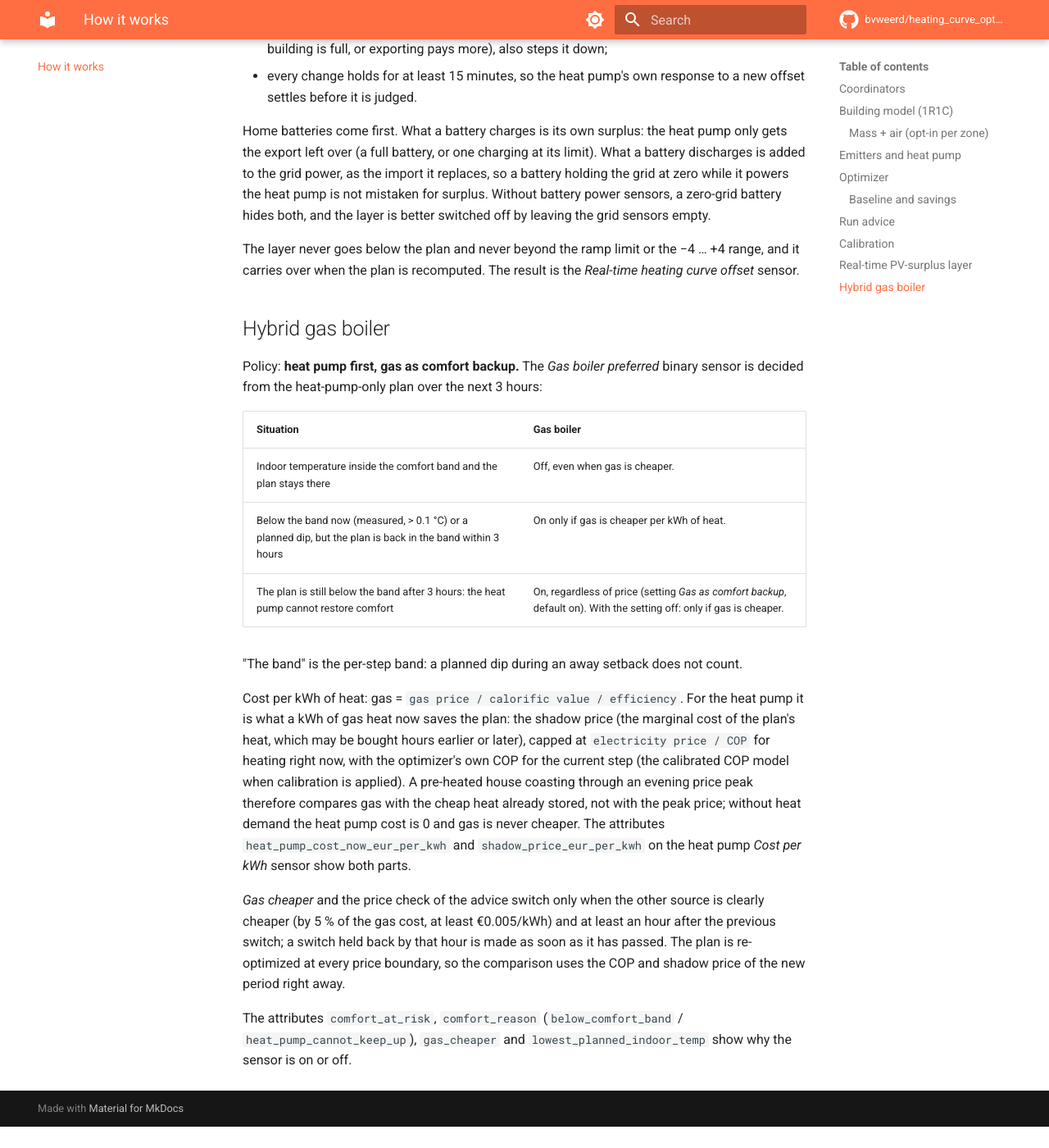
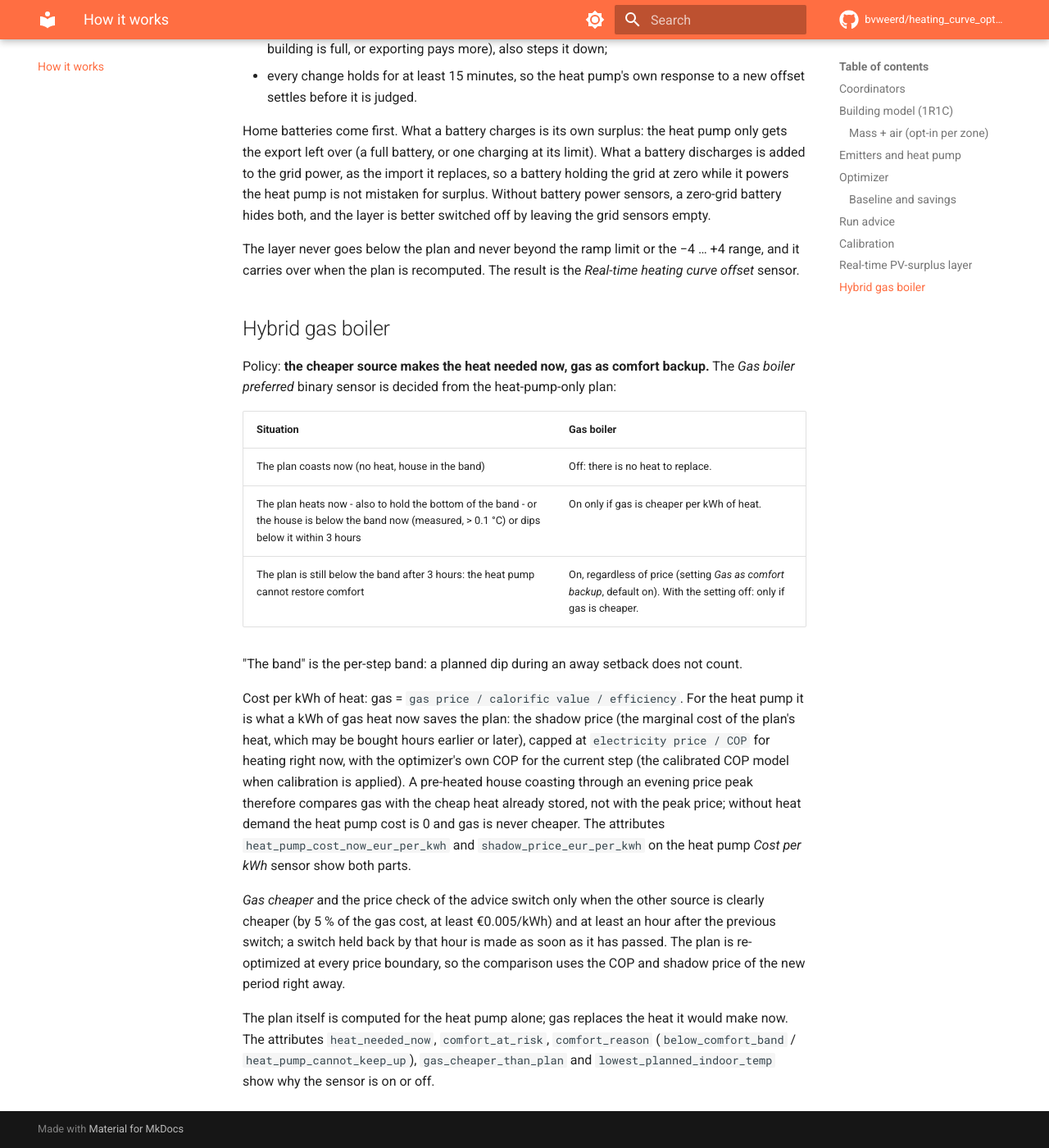
Before and after one commit to bvweerd/heating_curve_optimizer, an MkDocs documentation site: the page built from docs/algorithm.md, in a window 1280 px wide and 1400 px high, scrolled down 5275 px. Shown: the whole window at 82% size. Built offline with MkDocs 1.6.1 and Material for MkDocs 9.7.7, drawn with Linux system fonts in a browser that asks for light colours; comment, search, counter and statistics services are not loaded; before the commit the page ends 6649 px from its top, so only the background shows below that.

Commit message:
feat: gas advice makes the heat needed now with the cheaper source (#233)
Gas is advised whenever the plan heats now (heat_pump_plan_on, else planned heat output) or comfort is at risk, and gas is cheaper than the plan's marginal heat. While the plan coasts gas stays off; the comfort backup is unchanged. New attribute heat_needed_now.

Co-Authored-By: Claude Opus 5.5 <noreply@anthropic.com>
Claude-Session: https://claude.ai/code/session_01W6MpP7FwEq8H4unfPPxUKG

```diff
--- a/docs/algorithm.md
+++ b/docs/algorithm.md
@@ -262,14 +262,14 @@ result is the *Real-time heating curve offset* sensor.
 
 ## Hybrid gas boiler
 
-Policy: **heat pump first, gas as comfort backup.** The *Gas boiler
-preferred* binary sensor is decided from the heat-pump-only plan over the
-next 3 hours:
+Policy: **the cheaper source makes the heat needed now, gas as comfort
+backup.** The *Gas boiler preferred* binary sensor is decided from the
+heat-pump-only plan:
 
 | Situation | Gas boiler |
 |---|---|
-| Indoor temperature inside the comfort band and the plan stays there | Off, even when gas is cheaper. |
-| Below the band now (measured, > 0.1 °C) or a planned dip, but the plan is back in the band within 3 hours | On only if gas is cheaper per kWh of heat. |
+| The plan coasts now (no heat, house in the band) | Off: there is no heat to replace. |
+| The plan heats now - also to hold the bottom of the band - or the house is below the band now (measured, > 0.1 °C) or dips below it within 3 hours | On only if gas is cheaper per kWh of heat. |
 | The plan is still below the band after 3 hours: the heat pump cannot restore comfort | On, regardless of price (setting *Gas as comfort backup*, default on). With the setting off: only if gas is cheaper. |
 
 "The band" is the per-step band: a planned dip during an away setback does
@@ -294,6 +294,8 @@ is made as soon as it has passed. The plan is re-optimized at every price
 boundary, so the comparison uses the COP and shadow price of the new period
 right away.
 
-The attributes `comfort_at_risk`, `comfort_reason`
-(`below_comfort_band` / `heat_pump_cannot_keep_up`), `gas_cheaper` and
-`lowest_planned_indoor_temp` show why the sensor is on or off.
+The plan itself is computed for the heat pump alone; gas replaces the heat
+it would make now. The attributes `heat_needed_now`, `comfort_at_risk`,
+`comfort_reason` (`below_comfort_band` / `heat_pump_cannot_keep_up`),
+`gas_cheaper_than_plan` and `lowest_planned_indoor_temp` show why the
+sensor is on or off.
```
Also changed, not shown: CHANGELOG.md (+5 -0 lines), CLAUDE.md (+7 -5 lines), README.md (+2 -2 lines), docs/index.md (+1 -1 lines), docs/troubleshooting.md (+4 -4 lines), 3 other files.
